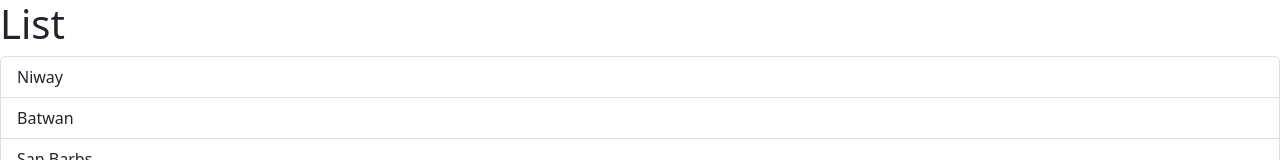
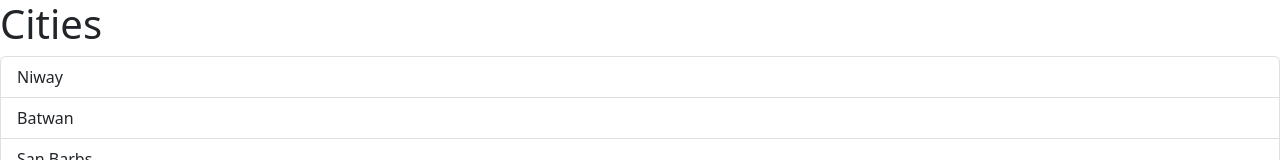
Before and after one commit to DefinitelyNotMai/react-app, a React (Vite) app: page / in a window 1280 px wide. Shown: the top 160 px of the page. Built offline with nearby package versions, Linux system fonts and the light colour scheme.

Commit message:
Passing of Data via Props.

```diff
--- a/src/App.tsx
+++ b/src/App.tsx
@@ -1,9 +1,11 @@
 import ListGroup from './components/ListGroup';
 
 function App() {
+  let items = ['Niway', 'Batwan', 'San Barbs', 'Pabie', 'Har', 'HiloHilo'];
+
   return (
     <div>
-      <ListGroup />
+      <ListGroup items={items} heading="Cities" />
     </div>
   );
 }
--- a/src/components/ListGroup.tsx
+++ b/src/components/ListGroup.tsx
@@ -1,12 +1,17 @@
 import { useState } from 'react';
 
-function ListGroup() {
-  let items = ['Niway', 'Batwan', 'San Barbs', 'Pabie', 'Har', 'HiloHilo'];
+// { items: [], heading: string }
+interface Props {
+  items: string[];
+  heading: string;
+}
+
+function ListGroup({ items, heading }: Props) {
   const [selectedIndex, setSelectedIndex] = useState(-1);
 
   return (
     <>
-      <h1>List</h1>
+      <h1>{heading}</h1>
       {items.length == 0 && <p>No item found.</p>}
       <ul className="list-group">
         {items.map((item, index) => (
```
